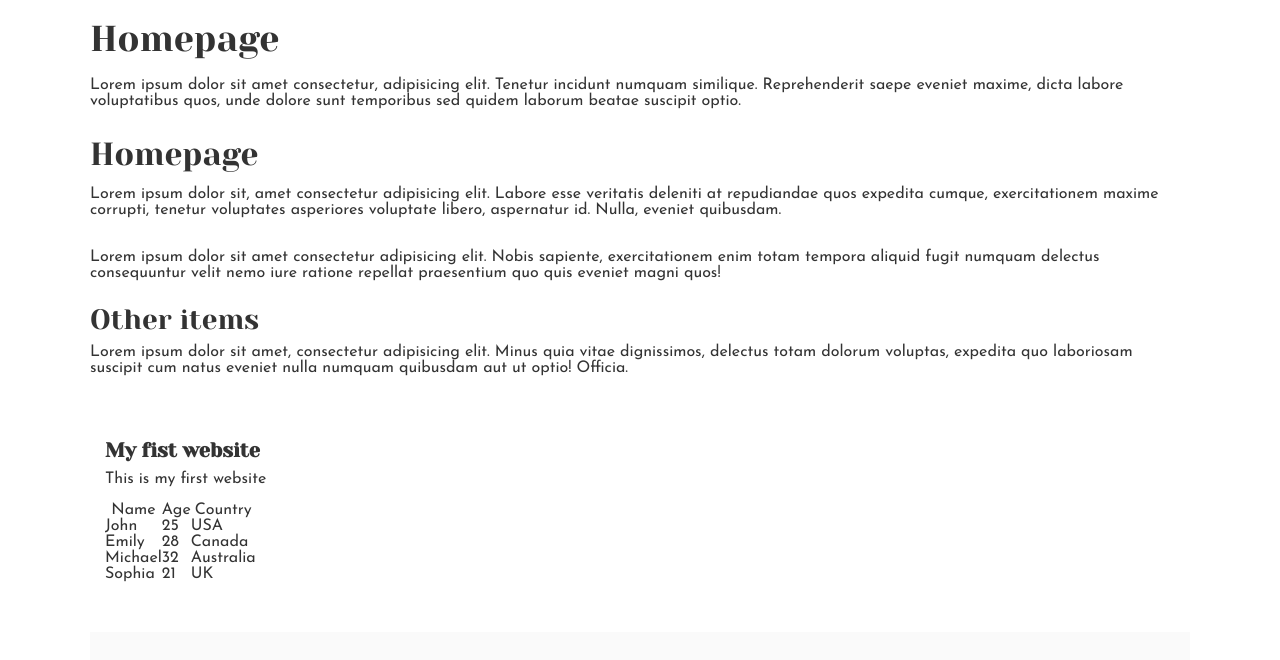
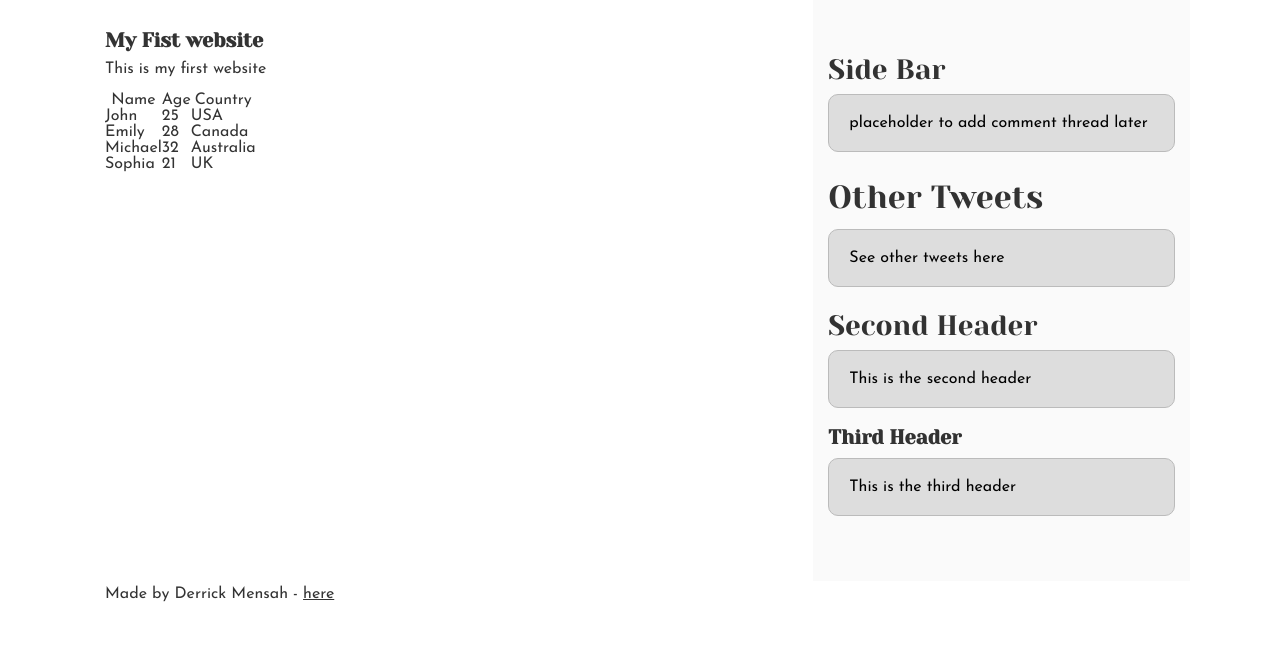
Before and after one commit to RickStunner/My_First_Portfolio, a plain HTML site: page css_basic/index.html in a window 1280 px wide. Shown: the part 140-800 px from the top of the page. Drawn offline with Linux system fonts and the light colour scheme.

Commit message:
comdify styles.css.

```diff
--- a/css_basic/index.html
+++ b/css_basic/index.html
@@ -20,25 +20,8 @@
     </header>
 
     <main>
-        <section>
-            <h1>Homepage</h1>
-            <p>Lorem ipsum dolor sit amet consectetur, adipisicing elit. Tenetur incidunt numquam similique. Reprehenderit saepe eveniet maxime, dicta labore voluptatibus quos, unde dolore sunt temporibus sed quidem laborum beatae suscipit optio.</p>
-        </section>
-
-        <section>
-            <h2>Homepage</h2>
-            <p>Lorem ipsum dolor sit, amet consectetur adipisicing elit. Labore esse veritatis deleniti at repudiandae quos expedita cumque, exercitationem maxime corrupti, tenetur voluptates asperiores voluptate libero, aspernatur id. Nulla, eveniet quibusdam.</p>
-            <br>
-            <p>Lorem ipsum dolor sit amet consectetur adipisicing elit. Nobis sapiente, exercitationem enim totam tempora aliquid fugit numquam delectus consequuntur velit nemo iure ratione repellat praesentium quo quis eveniet magni quos!</p>
-        </section>
-
-        <section>
-            <h3>Other items</h3>
-            <p>Lorem ipsum dolor sit amet, consectetur adipisicing elit. Minus quia vitae dignissimos, delectus totam dolorum voluptas, expedita quo laboriosam suscipit cum natus eveniet nulla numquam quibusdam aut ut optio! Officia.</p>
-        </section>
-
         <article>
-            <h4>My fist website</h4>
+            <h4>My Fist website</h4>
             <p>This is my first website</p>
             <table>
                 <thead>
@@ -71,20 +54,20 @@
                 <tbody>
 
                 </tbody>
-
             </table>
         </article>
 
         <aside>
             <h3>Side Bar</h3>
             <p>placeholder to add comment thread later</p>
+            <h2>Other Tweets</h2>
+            <p>See other tweets here</p>
+            <h3>Second Header</h3>
+            <p>This is the second header</p>
+            <h4>Third Header</h4>
+            <p>This is the third header</p>
         </aside>
-        <h2>Other Tweets</h2>
-        <p>See other tweets here</p>
-        <h3>Second Header</h3>
-        <p>This is the second header</p>
-        <h4>Third Header</h4>
-        <p>This is the third header</p>
+
     </main>
     <footer>
         Made by Derrick Mensah - <a href="https://www.instagram.com/mr_rick/" target="_blank">here</a>
--- a/css_basic/styles.css
+++ b/css_basic/styles.css
@@ -0,0 +1,20 @@
+body {
+    display: flex;
+    flex-direction: column;
+}
+
+main {
+    display: flex;
+    flex-direction: row;
+    flex: auto;
+}
+
+article {
+    flex: 2;
+    overflow-y: auto;
+}
+
+aside {
+    flex: 1;
+    overflow-y: auto;
+}
```
